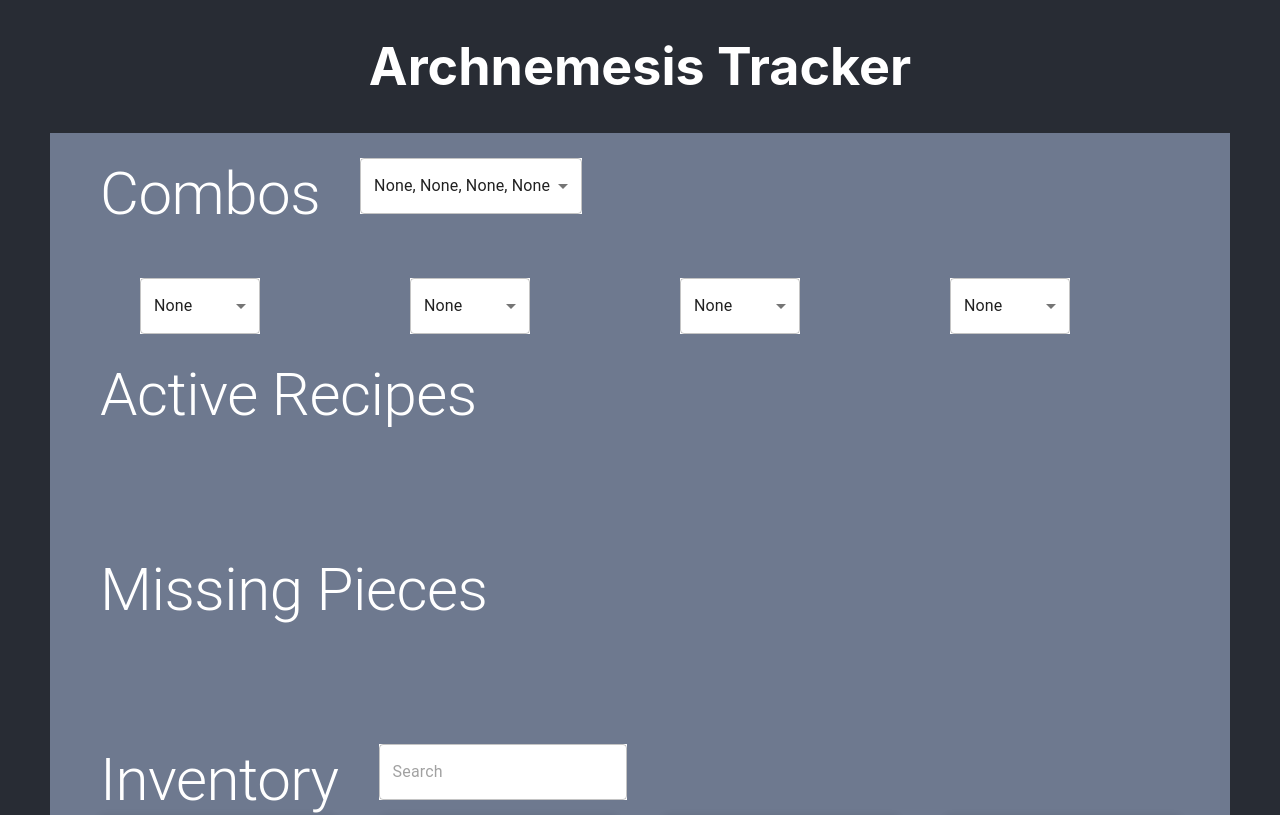
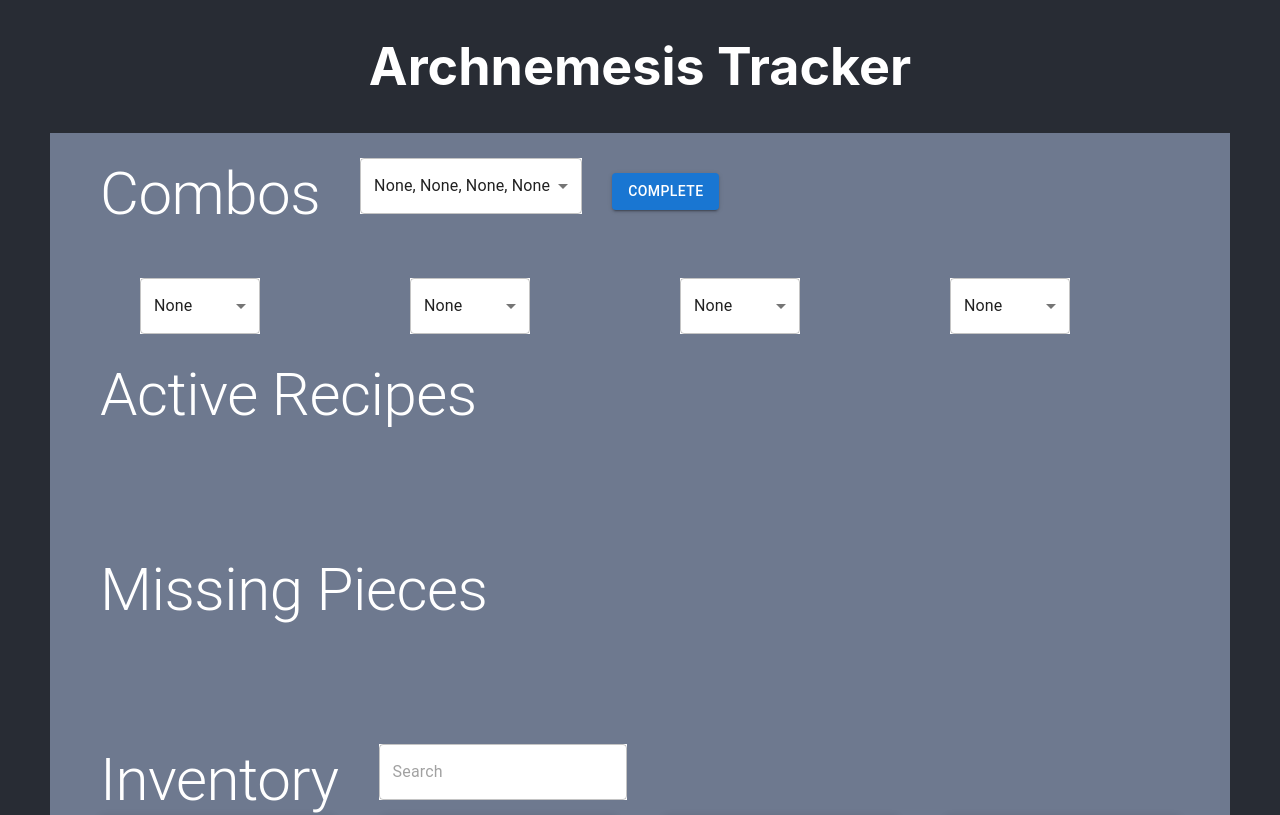
Before and after one commit to mpherman/poe-archnemesis-tracker, a React (Create React App) app: page / in a window 1280 px wide. Shown: the top 815 px of the page. Built offline with nearby package versions, Linux system fonts and the light colour scheme.

Commit message:
Add a button to complete a recipe and remove its components from the inventory

```diff
--- a/src/App.js
+++ b/src/App.js
@@ -57,6 +57,17 @@ function App() {
         setActiveComboIndex(newIndex);
         StorageUtils.save('activeComboIndex', newIndex);
         StorageUtils.save('combos', newCombos);
+    }
+    function completeActiveCombo() {
+        let activeCombo = combos[activeComboIndex];
+        let newValues = {};
+        for (let i = 0; i < activeCombo.length; i++) {
+            const monster = activeCombo[i];
+            if (monster) {
+                newValues[monster] = inventory[monster] - 1;
+            }
+        }
+        updateInventory(newValues);
     }
 
     useEffect(() => {
@@ -138,7 +149,8 @@ function App() {
                         openTooltip={openTooltip}
                         updateActiveCombo={updateActiveCombo}
                         switchActiveCombo={switchActiveCombo}
-                        removeActiveCombo={removeActiveCombo} />
+                        removeActiveCombo={removeActiveCombo}
+                        completeActiveCombo = {completeActiveCombo} />
                 </Grid>
                 <Grid item xs={12}>
                     <Recipes recipes={recipes} update={completeRecipe}/>
--- a/src/Components/Combos.jsx
+++ b/src/Components/Combos.jsx
@@ -167,10 +167,13 @@ function ComboList({combos, active, inventory, switchActiveCombo}) {
 }
 
 
-function Combos({combos, activeComboIndex, inventory, openTooltip, updateActiveCombo, switchActiveCombo, removeActiveCombo}) {
+function Combos({combos, activeComboIndex, inventory, openTooltip, updateActiveCombo, switchActiveCombo, removeActiveCombo, completeActiveCombo}) {
     const active = combos[activeComboIndex];
     function handleRemoveCombo(event) {
         removeActiveCombo();
+    }
+    function handleCompleteCombo(event) {
+        completeActiveCombo();
     }
     return (
         <div className="monster-combo-box">
@@ -180,9 +183,12 @@ function Combos({combos, activeComboIndex, inventory, openTooltip, updateActiveC
             <ComboList combos={combos} active={activeComboIndex} switchActiveCombo={switchActiveCombo} inventory={inventory}/>
             {combos.length > 1 &&
                 <Button variant="contained" className="monster-grid-combo-remove-button" onClick={handleRemoveCombo}>
-                 Remove
+                    Remove
                 </Button>
             }
+            <Button variant="contained" className="monster-grid-combo-remove-button" onClick={handleCompleteCombo}>
+                Complete
+            </Button>
             <ActiveCombo combo={active} inventory={inventory} openTooltip={openTooltip} updateActiveCombo={updateActiveCombo}/>
         </div>
     )
```
